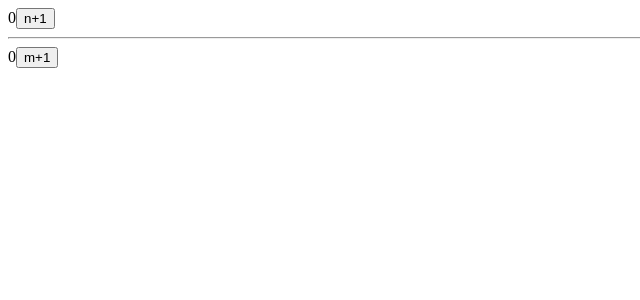
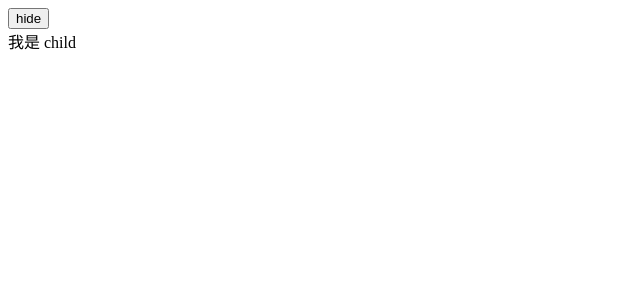
Before and after one commit to rourou1107/react-demo-1, a React (Create React App) app: page / in a window 1280 px wide. Shown: the top 300 px of the page, without its empty margins (0-640 px from the left). Built offline with nearby package versions, Linux system fonts and the light colour scheme.

Commit message:
函数组件之模拟componentWillUnmount
Change-Id: I3687ef3053401492be24cfa3a71d7fd13e45f65e

```diff
--- a/src/App.js
+++ b/src/App.js
@@ -1,26 +1,28 @@
 import React, {useState, useEffect} from 'react';
 
 const App = () => {
-    const [n, setN] = useState(0)
-    const [m, setM] = useState(0)
-    const addN = ()=> {
-        setN(n+1)
+    const [childVisible, setChildVisible] = useState(true)
+    const show = ()=> {
+        setChildVisible(true)
     }
-    const addM = ()=> {
-        setM(m+1)
+    const hide = ()=> {
+        setChildVisible(false)
     }
-    useEffect(()=>{
-        console.log('n变了')
-    }, [n, m])
     return (
         <div>
-            {n}
-            <button onClick={addN}>n+1</button>
-            <hr />
-            {m}
-            <button onClick={addM}>m+1</button>
+            {childVisible ? <button onClick={hide}>hide</button> : <button onClick={show}>show</button>}
+            {childVisible ? <Child /> : null}
         </div>
     )
 }
-
+const Child = ()=>{
+    useEffect(()=>{
+        return ()=>{
+            console.log('销毁了')
+        }
+    })
+    return (
+        <div>我是 child</div>
+    )
+}
 export default App;
```
